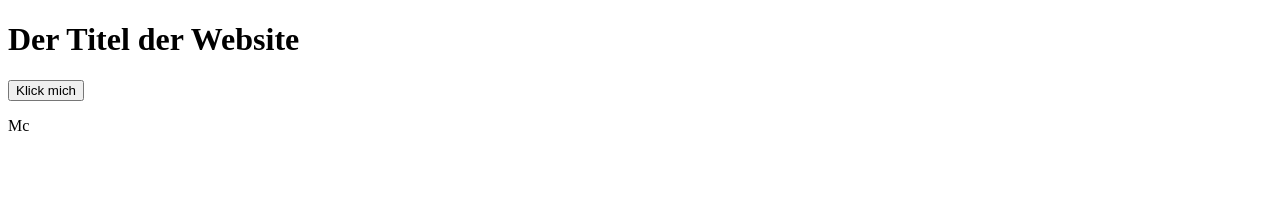
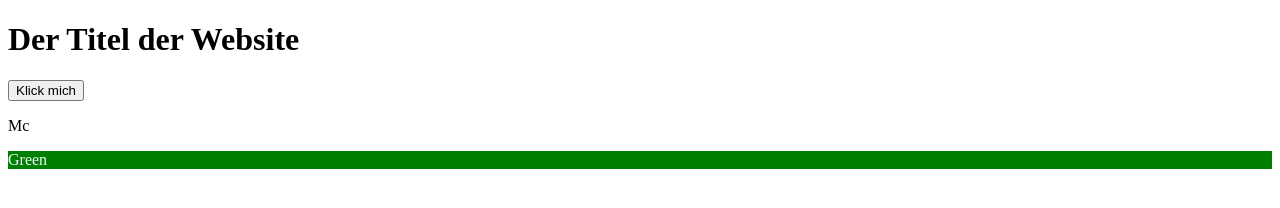
Before and after one commit to EldinHasic/JS-Grundlagen, a plain HTML site: page index.html in a window 1280 px wide. Drawn offline with Linux system fonts and the light colour scheme.

Commit message:
p test 2 added

```diff
--- a/basics.js
+++ b/basics.js
@@ -43,3 +43,4 @@ btn.textContent = "Klick mich";
 div.appendChild(btn);
 
 document.getElementById("p_test").setAttribute("title",value = "Minecraft");
+document.getElementById("p_test2").classList.add("class_test");
--- a/index.html
+++ b/index.html
@@ -5,12 +5,19 @@
     <meta charset="UTF-8">
     <meta name="viewport" content="width=device-width, initial-scale=1.0">
     <title>JS Grundlagen</title>
+    <style>
+        .class_test {
+            background-color: green;
+            color: aliceblue;
+        }
+    </style>
 </head>
 
 <body>
     <h1 id="website_title">Der Titel der Website</h1>
     <div id="test_div"></div>
     <p id="p_test">Mc</p>
+    <p id="p_test2" class="class_test">Green</p>
 </body>
 <script src="basics.js"></script>
 </html>
```
